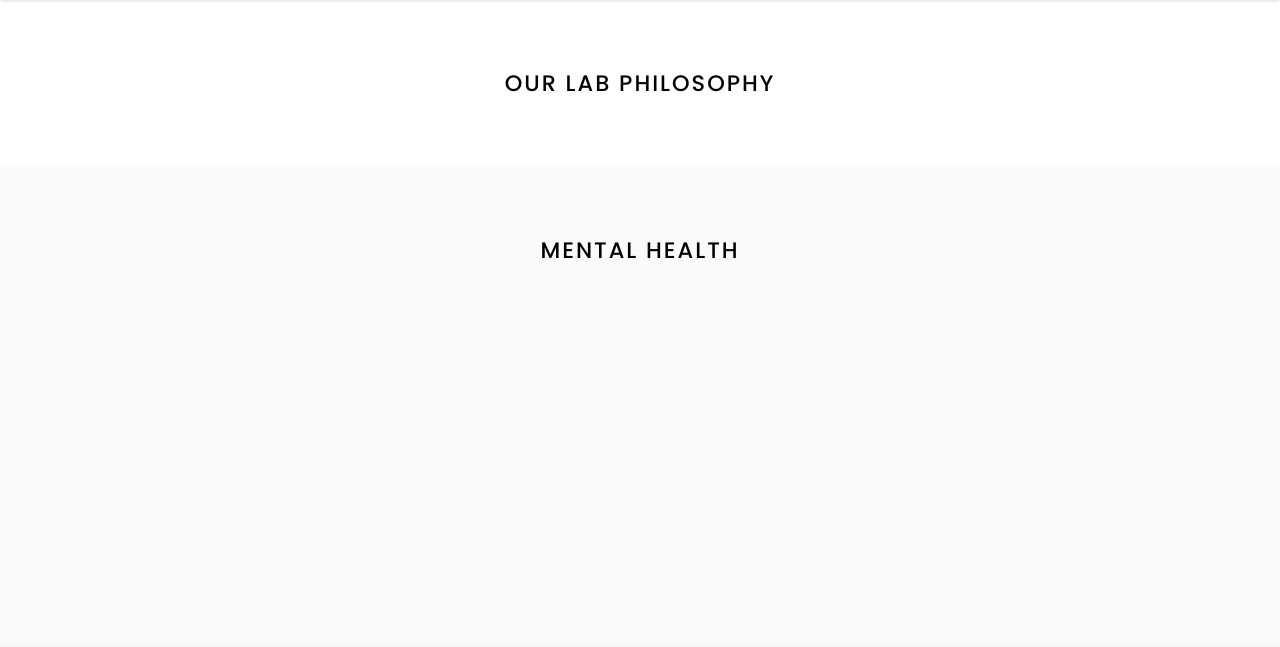
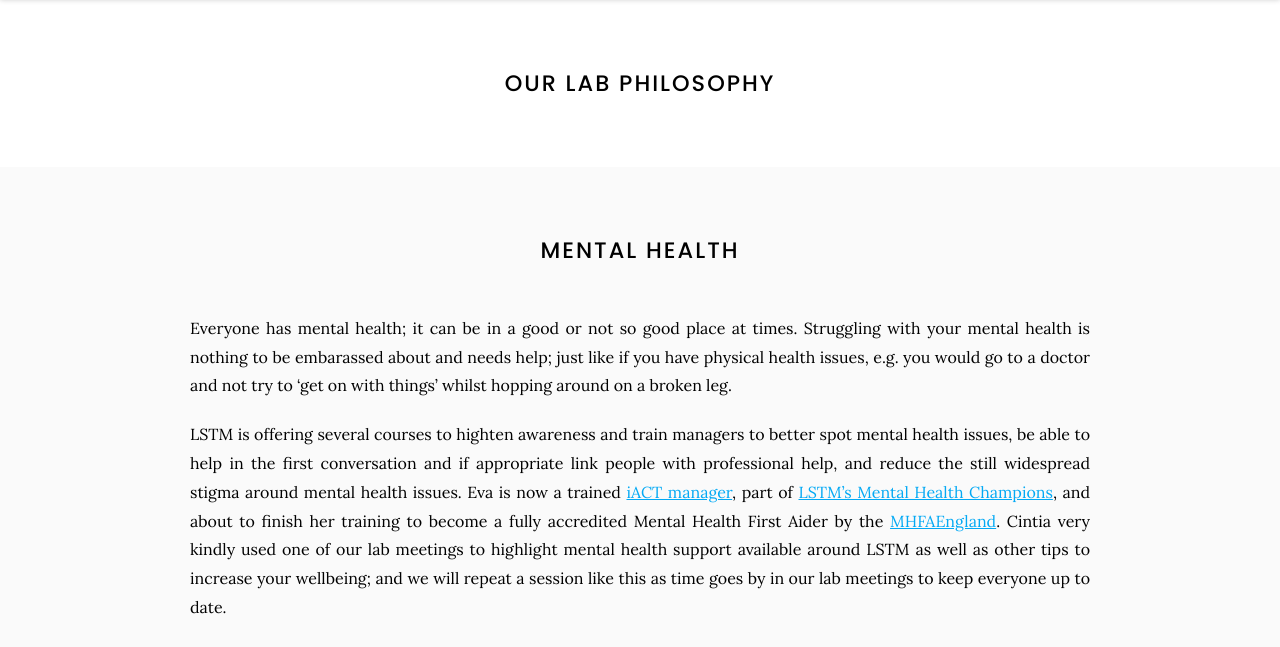
Before and after one commit to Evo-MInt/MicGen-lab-website, a Jekyll site: the page built from philosophy/index.md, in a window 1280 px wide. Shown: the part 110-757 px from the top of the page. Built offline with Jekyll 4.4.1, drawn with Linux system fonts in a browser that asks for light colours; some of the changed text lies outside the part shown.

Commit message:
Update index.md

```diff
--- a/philosophy/index.md
+++ b/philosophy/index.md
@@ -10,3 +10,11 @@ nav:
 {% include section.html %}
 
 # Mental health
+
+Everyone has mental health; it can be in a good or not so good place at times. Struggling with your mental health is nothing to be embarassed about and needs help; just like if you have physical health issues, e.g. you would go to a doctor and not try to 'get on with things' whilst hopping around on a broken leg.
+
+LSTM is offering several courses to highten awareness and train managers to better spot mental health issues, be able to help in the first conversation and if appropriate link people with professional help, and reduce the still widespread stigma around mental health issues. Eva is now a trained [iACT manager](https://www.i-act.co.uk/), part of [LSTM's Mental Health Champions](https://twitter.com/lstmwellbeing), and about to finish her training to become a fully accredited Mental Health First Aider by the [MHFAEngland](https://mhfaengland.org/). Cintia very kindly used one of our lab meetings to highlight mental health support available around LSTM as well as other tips to increase your wellbeing; and we will repeat a session like this as time goes by in our lab meetings to keep everyone up to date.
+
+As academia can be very frustrating; here are some mental health comics several of us find very helpful to keep us grounded at times; [TheAwkwardYeti](https://theawkwardyeti.com/) (also on [twitter](https://twitter.com/theawkwardyeti)), [BuddyGator](https://www.buddygator.com/) (also on [twitter](https://twitter.com/buddygatorcomic) and [instagram](https://www.instagram.com/buddygatorcomics/)) and of course the wonderful [Dinos](https://dinosandcomics.com/) (also on [twitter](https://twitter.com/dino_comics) and [instagram](https://www.instagram.com/dinosandcomics/)).
+
+{% include section.html %}
```
